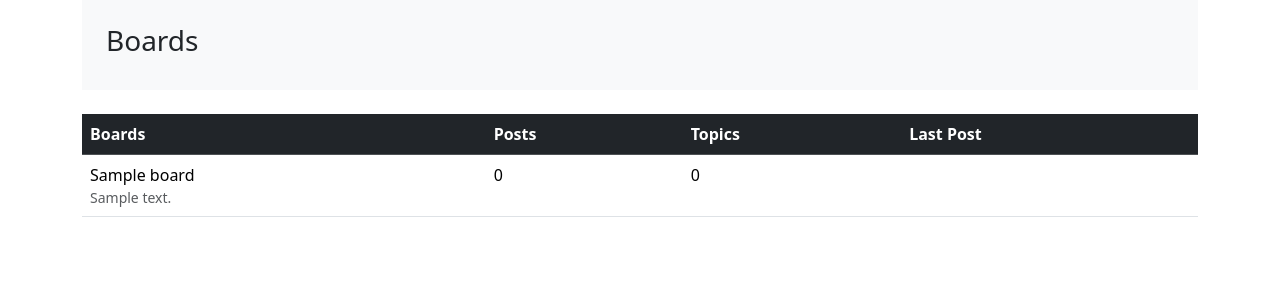
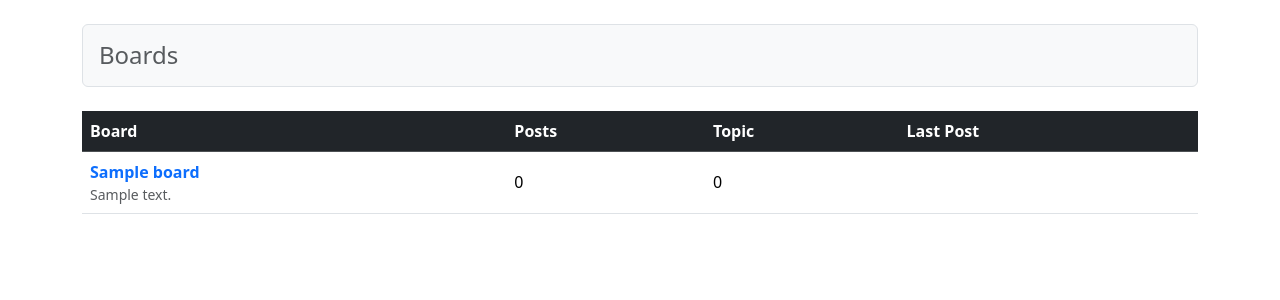
Before and after one commit to Ameramahmoud22/Discussion_board, a Django app: template templates/home.html in a window 1280 px wide. Shown: the top 300 px of the page. Run offline with Django 5.2, Linux system fonts and the light colour scheme; the template is opened without the code that fills it: values that come from a table or form of the project are taken from there, others are empty; tables that the repository leaves empty hold one stand-in row (values such as "Sample post"); parts of the project's set-up code (start-up, migrations or seed data) failed here and were passed over.

Commit message:
create the home.html file that make each board a link when clicking it , it open the topic page of that board

```diff
--- a/templates/home.html
+++ b/templates/home.html
@@ -8,34 +8,42 @@
     <title>Boards</title>
     <link rel="stylesheet" href="{% static 'css/bootstrap.min.css' %}" />
   </head>
+
   <body>
-    <div class="container">
-      <div class="p-4 bg-light mb-4">
-        <h1 class="h3">Boards</h1>
+    <div class="container mt-4">
+      <!-- header -->
+      <div class="p-3 mb-4 bg-light border rounded">
+        <h1 class="h4 text-muted mb-0">Boards</h1>
       </div>
-      <table class="table table-hover">
+
+      <!-- table -->
+      <table class="table table-hover align-middle">
         <thead class="table-dark">
           <tr>
-            <th>Boards</th>
+            <th>Board</th>
             <th>Posts</th>
-            <th>Topics</th>
+            <th>Topic</th>
             <th>Last Post</th>
           </tr>
         </thead>
 
         <tbody>
-          {%for board in boards%}
+          {% for board in boards %}
           <tr>
             <td>
-              {{board.name}}
-              <small class="text-muted d-block">{{board.description}}</small>
+              <a
+                href="{% url 'board_topics' board.pk %}"
+                class="fw-semibold text-decoration-none"
+              >
+                {{ board.name }}
+              </a>
+              <small class="text-muted d-block">{{ board.description }}</small>
             </td>
-
             <td>0</td>
             <td>0</td>
             <td></td>
           </tr>
-          {%endfor%}
+          {% endfor %}
         </tbody>
       </table>
     </div>
```
